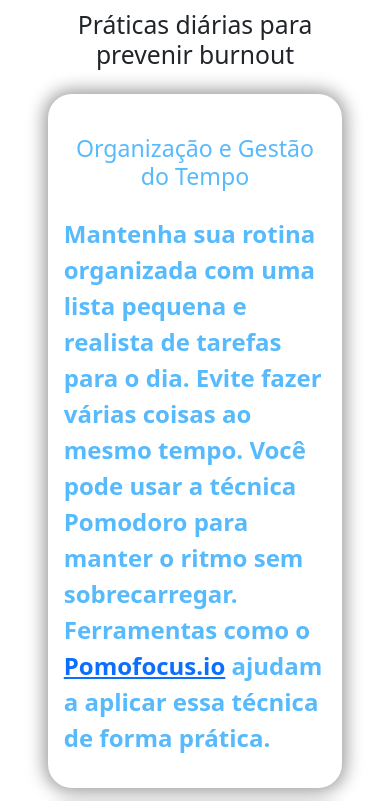
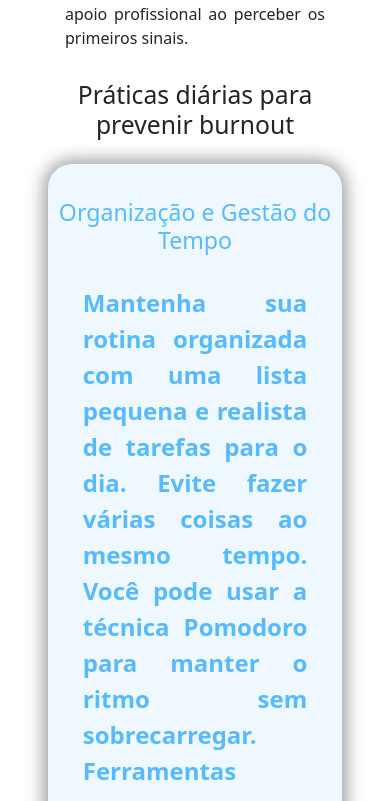
Before and after one commit to LuisFernando1625R/GlobalSolution1, a plain HTML site: page recomendacao.html in a window 390 px wide. Shown: the part 763-1564 px from the top of the page. Drawn offline with nearby package versions, Linux system fonts and the light colour scheme.

Commit message:
Não lembro

```diff
--- a/public/css/recomendacao.css
+++ b/public/css/recomendacao.css
@@ -1,6 +1,3 @@
-header{
-    display: none;
-}
 
 main{
     margin: 20px;
@@ -18,12 +15,20 @@ section{
     margin: 20px;
 }
 
+p{
+    margin:0;
+    padding: 5px 25px;
+}
+
 .card-indicacao, h3, .sub-subtitulo {
   overflow-wrap: break-word;
   word-break: break-word;
   box-sizing: border-box;
 }
 
+#card-separado{
+    width: 87.5%;
+}
 
 .titulo-principal, .subtitulo, .sub-subtitulo{
     box-sizing: border-box;
@@ -37,11 +42,13 @@ section{
     justify-content:space-evenly;
     flex-direction: row;
     flex-wrap: wrap;
+    flex-flow: row wrap;
     gap: 25px;
+    box-sizing: border-box;
+    margin: 0;
 }
-
 .card-indicacao{
-    width: 45%;
+    width: 40%;
 }
 
 .card-indicacao, .card-recomendacao-por-nivel{
@@ -52,6 +59,7 @@ section{
     box-shadow: 0px 0px 17px 4px #9C9C9C;
     justify-content: center;
     align-items: center;
+    background-color: aliceblue;
 }
 
 .card-recomendacao-por-nivel{
@@ -60,13 +68,15 @@ section{
 
 
 @media  screen and (max-width: 740px) {
-    .card-indicacao{
-        width: 95%;
+    .card-indicacao,
+    .card-recomendacao-por-nivel{
+    width: 95%;
+    padding: 10px;
+    overflow-wrap: break-word;
+    word-break: break-word;
+    box-sizing: border-box;
+    }
+    p{
+        text-align: justify;
     }
 }
-
-@media  screen and (min-width: 1300px) {
-    .card-indicacao{
-        width: 30%;
-    }
-}
--- a/recomendacao.html
+++ b/recomendacao.html
@@ -20,7 +20,6 @@
                 <img src="img/img-logo-mindwork-semfundo-semtitulo.png" alt="Logo da MindWork" class="home-nav-logo">
                 <span id="home-nav-span">𝑀𝑖𝑛𝑑𝑊𝑜𝑟𝑘</span>
             </div>
-
             <div>
                 <nav>
                     <ul class="home-nav-links">
@@ -69,7 +68,7 @@
                     <h3 class="sub-subtitulo">Respiração e Relaxamento </h3>
                     <p>Use exercícios simples para recuperar o equilíbrio emocional. A respiração 4-4-6 (inspirar 4s, segurar 4s, soltar 6s) ajuda a reduzir a tensão rapidamente e é ótimo para aliviar o corpo.</p>
                 </li>
-                <li class="card-indicacao">
+                <li class="card-indicacao" id="card-separado">
                     <h3 class="sub-subtitulo">Conexões e Apoio </h3>
                     <p>Conversar com pessoas de confiança reduz a sensação de isolamento e alivia a pressão do dia a dia. Mantenha contato com pessoas que façam você se sentir acolhido. Ter uma rede de apoio fortalece sua saúde emocional e ajuda a prevenir o burnout.</p>
                 </li>
@@ -97,8 +96,8 @@
             <ul>
                 <li><a href="#" target="_blank">Ministério da Saúde - Burnout</a></li>
                 <li><a href="#" target="_blank">Ministério da Saúde - Saúde Mental</a></li>
-                <li><a href="#" target="_blank" rel="noopener noreferrer">Sírio Libanês - Equilíbrio entre vida pessoal e trabalho</a></li>
-                <li><a href="#" target="_blank" rel="noopener noreferrer">Einstein - Hábitos saudáveis</a></li>
+                <li><a href="#" target="_blank">Sírio Libanês - Equilíbrio entre vida pessoal e trabalho</a></li>
+                <li><a href="#" target="_blank">Einstein - Hábitos saudáveis</a></li>
             </ul>
         </section>
     </main>
```
